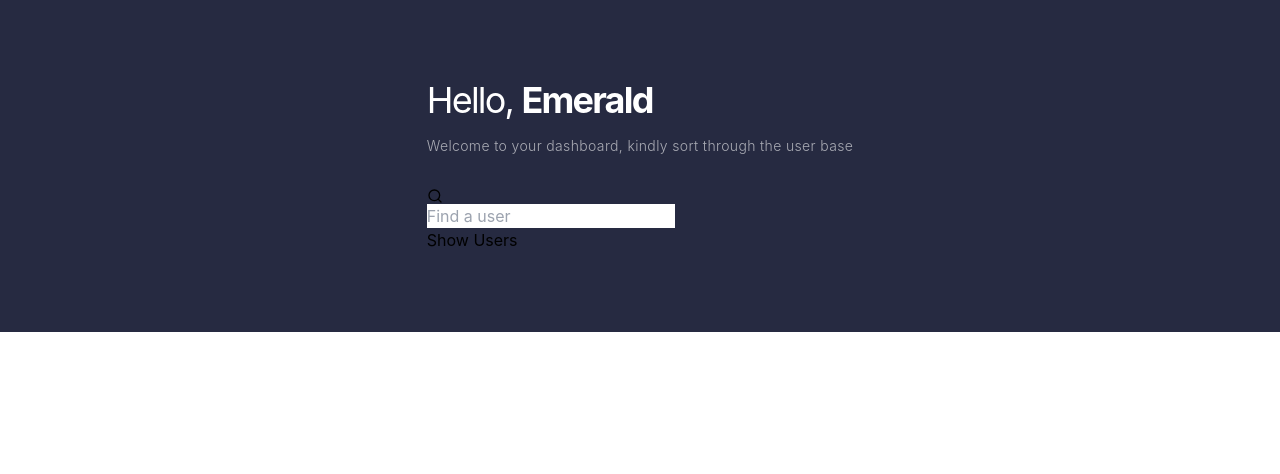
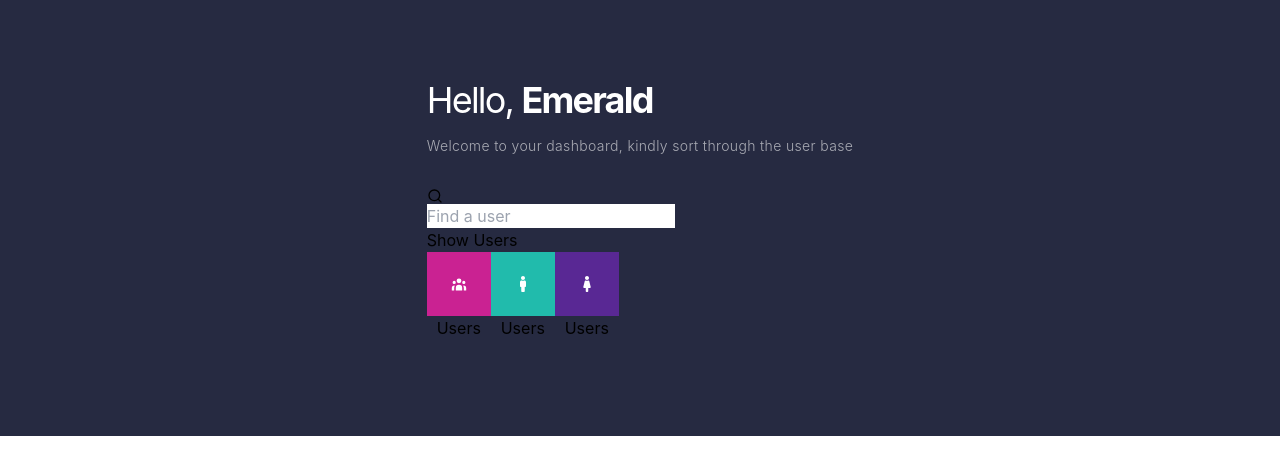
Before and after one commit to pauxiel/user-dashboard, a React (Create React App) app: page / in a window 1280 px wide. Shown: the top 474 px of the page. Built offline with nearby package versions, Linux system fonts and the light colour scheme; no server answers.

Commit message:
💄 add gender button component

```diff
--- a/src/App.js
+++ b/src/App.js
@@ -71,6 +71,10 @@ function App() {
       })
     }
 
+    function filterUsers() {
+      console.log('filteruser')
+    }
+
 
 
 
@@ -78,7 +82,7 @@ function App() {
 
     <BoardContext.Provider value = {{state, dispatch}}>
         <div className="w-full h-full flex flex-row bg-no-repeat ">
-              <HeroContainer handleSearch = {handleSearch} handleSearchSubmit = {handleSearchSubmit}/>
+              <HeroContainer handleSearch = {handleSearch} handleSearchSubmit = {handleSearchSubmit} filterUsers = {filterUsers}/>
        </div>
 
     </BoardContext.Provider>
--- /dev/null
+++ b/src/components/GenderButton.js
@@ -0,0 +1,57 @@
+import React, { useContext } from "react";
+import BoardContext from "../context/BoardContext";
+import { FaMale, FaFemale } from "react-icons/fa";
+import { HiUserGroup } from "react-icons/hi";
+
+function GenderButton({ filterUsers }) {
+  const { state } = useContext(BoardContext);
+  const { gender } = state;
+  const BUTTONS = [
+    {
+      btngender: gender[0],
+      btnicon: <HiUserGroup className="icon" />,
+      btncolor: `bg-[#CA2292]`
+    },
+
+    {
+      btngender: gender[1],
+      btnicon: <FaMale className="icon" />,
+      btncolor: `bg-[#21BBAC]`
+    },
+
+    {
+      btngender: gender[2],
+      btnicon: <FaFemale className="icon" />,
+      btncolor: `bg-[#592894]`
+    }
+  ];
+
+//   console.log(gender);
+
+  return (
+    <>
+      <div
+        className="users__buttons flex flex-row items-center"
+        data-testid="gender-buttons"
+      >
+        {BUTTONS.map((button, index) => (
+          <div
+            className="users__btn-container flex flex-col items-center"
+            key={index}
+          >
+            <button
+              className={button.btncolor + ` users__btn text-white p-6 `}
+              onClick={filterUsers(button.btngender)}
+              key={index}
+            >
+              {button.btnicon}
+            </button>
+            <p className="mb-4">{button.btngender} Users</p>
+          </div>
+        ))}
+      </div>
+    </>
+  );
+}
+
+export default GenderButton;
--- a/src/layout/HeroContainer.js
+++ b/src/layout/HeroContainer.js
@@ -1,9 +1,10 @@
 import React from 'react';
 import { FiSearch } from 'react-icons/fi';
+import GenderButton from '../components/GenderButton';
 
 
 
-function HeroContainer({ handleSearchSubmit, handleSearch }) {
+function HeroContainer({ handleSearchSubmit, handleSearch, filterUsers }) {
 
 
     return (
@@ -19,6 +20,7 @@ function HeroContainer({ handleSearchSubmit, handleSearch }) {
                     </form>
 
                   <div className="show-users">Show Users</div>
+                  <GenderButton filterUsers = {filterUsers}/>
 
               </div>
             </div>
```
